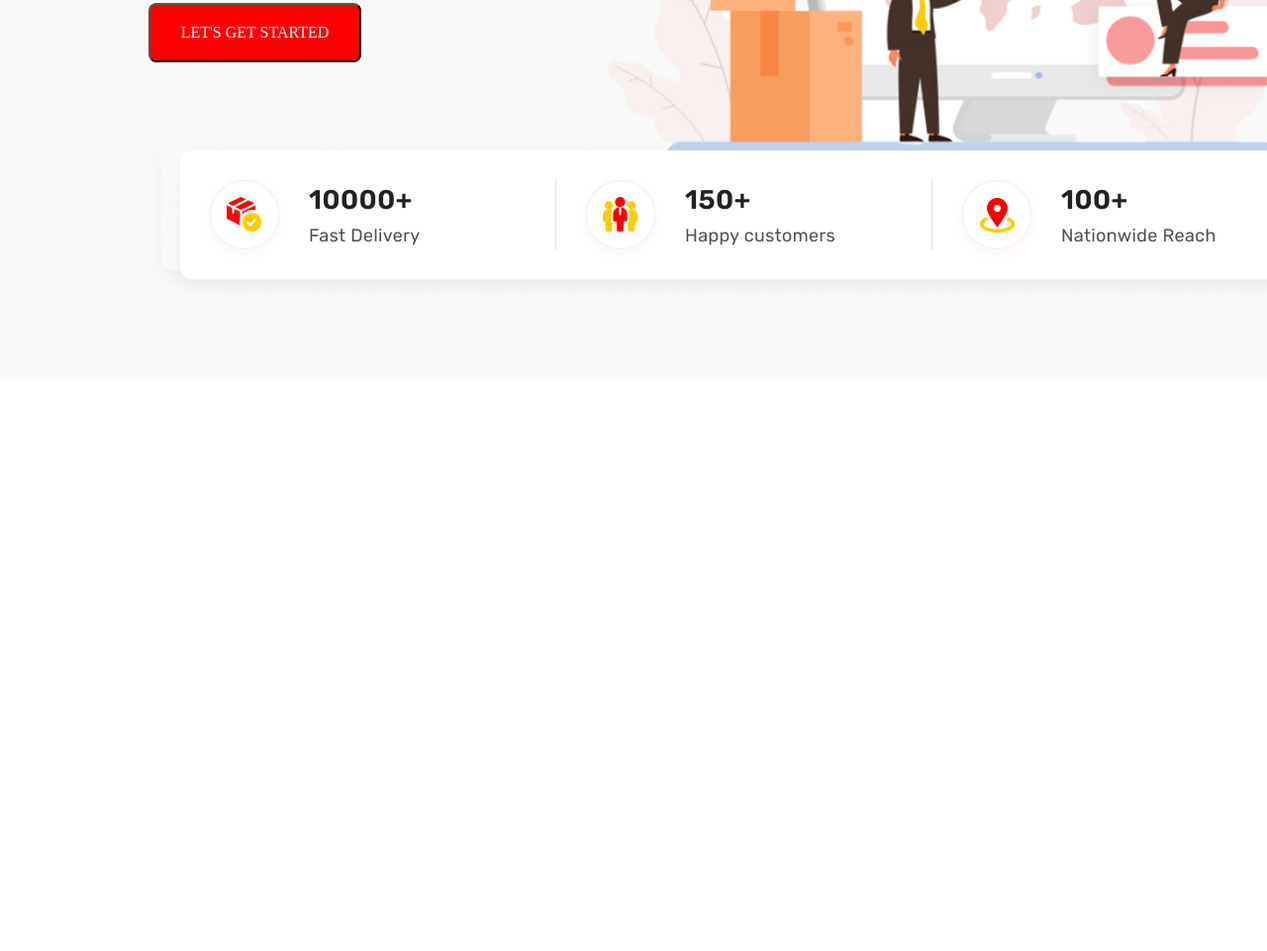
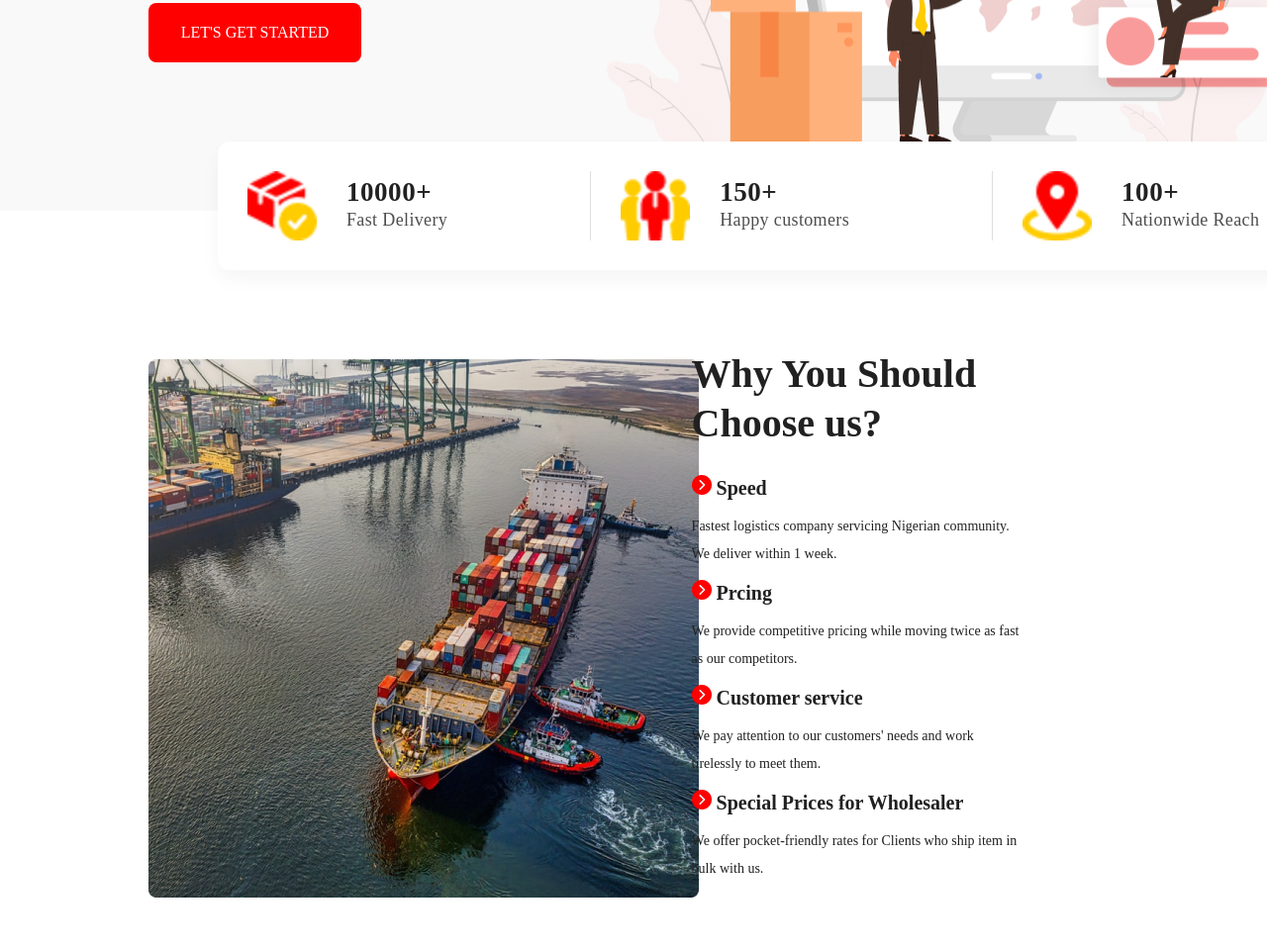
Before and after one commit to Built-Something-Great/figma, a plain HTML site: page index.html in a window 1280 px wide. Shown: the part 417-1378 px from the top of the page at 99% size. Before the commit the page ends 800 px from the top, so only its background shows below. Drawn offline with Linux system fonts and the light colour scheme.

Commit message:
Add next part

```diff
--- a/index.html
+++ b/index.html
@@ -1,20 +1,20 @@
 <!DOCTYPE html>
 <html lang="en">
-<head>
-    <meta charset="UTF-8">
-    <meta http-equiv="X-UA-Compatible" content="IE=edge">
-    <meta name="viewport" content="width=device-width, initial-scale=1.0">
+  <head>
+    <meta charset="UTF-8" />
+    <meta http-equiv="X-UA-Compatible" content="IE=edge" />
+    <meta name="viewport" content="width=device-width, initial-scale=1.0" />
     <!-- <script src="https://cdn.tailwindcss.com"></script> -->
-    <link rel="stylesheet" href="style.css">
+    <link rel="stylesheet" href="style.css" />
     <title>Figma Clone</title>
-</head>
-<body>
+  </head>
+  <body>
     <div class="header">
       <!-- <div class="logo">
       </div> -->
 
       <div class="navbar">
-        <img src="logo_3_1-removebg-preview 1.png" alt="">
+        <img src="logo_3_1-removebg-preview 1.png" alt="" />
         <ul>
           <li>About Us</li>
           <li>Services</li>
@@ -26,19 +26,151 @@
       </div>
 
       <div class="content">
-        <h1>Nigeria logistics <br> simplified</h1>
-        <p>We make shipping fast and easy through air freight <br> Logistics at affordable prices.</p>
+        <h1>
+          Nigeria logistics <br />
+          simplified
+        </h1>
+        <p>
+          We make shipping fast and easy through air freight <br />
+          Logistics at affordable prices.
+        </p>
       </div>
 
       <button id="btn2"><a href="#"> LET'S GET STARTED</a></button>
 
       <div class="bgimg">
-        <img src="group.png" alt="">
+        <img src="_Group_ (9) 1 (1).png" alt="" />
       </div>
 
       <div class="statistics">
-        <img src="Statistics.png" alt="" srcset="">
+        <img src="approval 2.png" alt="" />
+        <div>
+          <h2>10000+</h2>
+          <p>Fast Delivery</p>
+        </div>
+        <div class="vl"></div>
+        <img src="Group1.png" alt="" />
+        <div>
+          <h2>150+</h2>
+          <p>Happy customers</p>
+        </div>
+        <div class="vl"></div>
+        <img src="locator 1.png" alt="" />
+        <div>
+          <h2>100+</h2>
+          <p>Nationwide Reach</p>
+        </div>
       </div>
     </div>
-</body>
+
+    <!--next section-->
+
+    <div class="container">
+      <!--video-->
+      <div>
+        <img src="Group 7.png" alt="" />
+      </div>
+      <!--Right Part-->
+      <div class="mark">
+        <div>
+          <h1>
+            Why You Should<br />
+            Choose us?
+          </h1>
+        </div>
+
+        <div>
+          <div>
+            <div class="icon">
+              <img
+                style="
+                  width: 20px;
+                  height: 20px;
+                  margin-right: 5px;
+                  margin-top: 27px;
+                "
+                src="Shape.png"
+                alt=""
+              />Speed
+            </div>
+            <p
+              style="
+                font-family: 'Rubik';
+                font-style: normal;
+                font-weight: 400;
+                font-size: 14px;
+                line-height: 28px;
+              "
+            >
+              Fastest logistics company servicing Nigerian community.<br />
+              We deliver within 1 week.
+            </p>
+          </div>
+          <div>
+            <div class="icon">
+              <img
+                style="width: 20px; height: 20px; margin-right: 5px"
+                src="Shape.png"
+                alt=""
+              />Prcing
+            </div>
+            <p
+              style="
+                font-family: 'Rubik';
+                font-style: normal;
+                font-weight: 400;
+                font-size: 14px;
+                line-height: 28px;
+              "
+            >
+              We provide competitive pricing while moving twice as fast<br />
+              as our competitors.
+            </p>
+          </div>
+          <div>
+            <div class="icon">
+              <img
+                style="width: 20px; height: 20px; margin-right: 5px"
+                src="Shape.png"
+                alt=""
+              />Customer service
+            </div>
+            <p
+              style="
+                font-family: 'Rubik';
+                font-style: normal;
+                font-weight: 400;
+                font-size: 14px;
+                line-height: 28px;
+              "
+            >
+              We pay attention to our customers' needs and work <br />
+              tirelessly to meet them.
+            </p>
+          </div>
+          <div>
+            <div class="icon">
+              <img
+                style="width: 20px; height: 20px; margin-right: 5px"
+                src="Shape.png"
+                alt=""
+              />Special Prices for Wholesaler
+            </div>
+            <p
+              style="
+                font-family: 'Rubik';
+                font-style: normal;
+                font-weight: 400;
+                font-size: 14px;
+                line-height: 28px;
+              "
+            >
+              We offer pocket-friendly rates for Clients who ship item in<br />
+              bulk with us.
+            </p>
+          </div>
+        </div>
+      </div>
+    </div>
+  </body>
 </html>
--- a/style.css
+++ b/style.css
@@ -6,9 +6,13 @@
 }
 
 .header {
-    height: 100vh;
-    width: 100%;
-    background-color: #F9F9F9;
+    /* Rectangle 4 */
+    height: 630px;
+    left: 0px;
+    top: -1.5px;
+
+    background: #F9F9F9;
+    ;
 }
 
 .header .bgimg img {
@@ -16,7 +20,7 @@
     width: 752px;
     height: 448px;
     left: 613px;
-    top: 130.5px;
+    top: 132px;
 }
 
 .logo {
@@ -50,7 +54,7 @@
     position: absolute;
     width: 205px;
     height: 48px;
-    left: 1085px;
+    left: 1115px;
     top: 26px;
     background: #FE0000;
     border-radius: 8px;
@@ -118,6 +122,7 @@
     top: 420px;
     background: #FE0000;
     border-radius: 8px;
+    border: none;
 }
 
 #btn2 a {
@@ -134,14 +139,114 @@
     color: #FFFFFF
 }
 
-.statistics {
+/* .statistics {
     position: absolute;
     width: 1140px;
     height: 130px;
     left: 163px;
-    top: 560px;
+    top: 561.5px;
 
     /* background: #FFFFFF; */
+/* box-shadow: 0px 10px 19px rgba(24, 24, 24, 0.04);
+    border-radius: 12px;
+} */
+.statistics {
+    /* Rectangle 5 */
+
+
+    position: absolute;
+    width: 1140px;
+    height: 130px;
+    left: 220px;
+    top: 560px;
+    display: flex;
+    align-items: center;
+    background: #FFFFFF;
     box-shadow: 0px 10px 19px rgba(24, 24, 24, 0.04);
     border-radius: 12px;
 }
+
+.statistics img {
+    width: 70px;
+    height: 70px;
+    margin: 30px;
+}
+
+.statistics h2 {
+    font-family: 'Rubik';
+    font-style: normal;
+    font-weight: 600;
+    font-size: 27px;
+    line-height: 28px;
+    /* identical to box height, or 104% */
+
+    letter-spacing: 0.02em;
+
+    color: #212121;
+}
+
+.statistics p {
+    font-family: 'Rubik';
+    font-style: normal;
+    font-weight: 400;
+    font-size: 18px;
+    line-height: 28px;
+    /* identical to box height, or 156% */
+
+    letter-spacing: 0.02em;
+
+    color: #212121;
+
+    opacity: 0.8;
+}
+
+.vl {
+    border-left: 1px solid #DFDFDF;
+    height: 70px;
+    margin-left: 144px;
+}
+
+.container:first-child {
+    /* Bitmap */
+
+
+    position: absolute;
+    width: 887px;
+    height: 591px;
+    left: -110px;
+    top: 782px;
+
+    background: url(.jpg);
+}
+
+.container {
+    /* Mask */
+    border-radius: 8px;
+    margin-left: 150px;
+    margin-top: 100px;
+    padding-top: 50px;
+    padding-bottom: 50px;
+}
+
+.mark {
+    /* Grow up your busines */
+
+
+    position: absolute;
+    height: 100px;
+    left: 54.58%;
+    right: 9.79%;
+    top: 770px;
+
+    font-family: 'Rubik';
+    font-style: normal;
+    font-weight: 600;
+    font-size: 20px;
+    line-height: 50px;
+    width: 100;
+    /* or 139% */
+
+
+    color: #212121;
+
+}
```
Also changed, not shown: Group 39579.png (added), Group 39580.png (added), Group 39582.png (added), Group 39583.png (added), Group 7.png (added), Group1.png (added), Grow up your busines.png (added), Shape.png (added), _Group_ (9) 1 (1).png (added), approval 2.png (added), locator 1.png (added).
